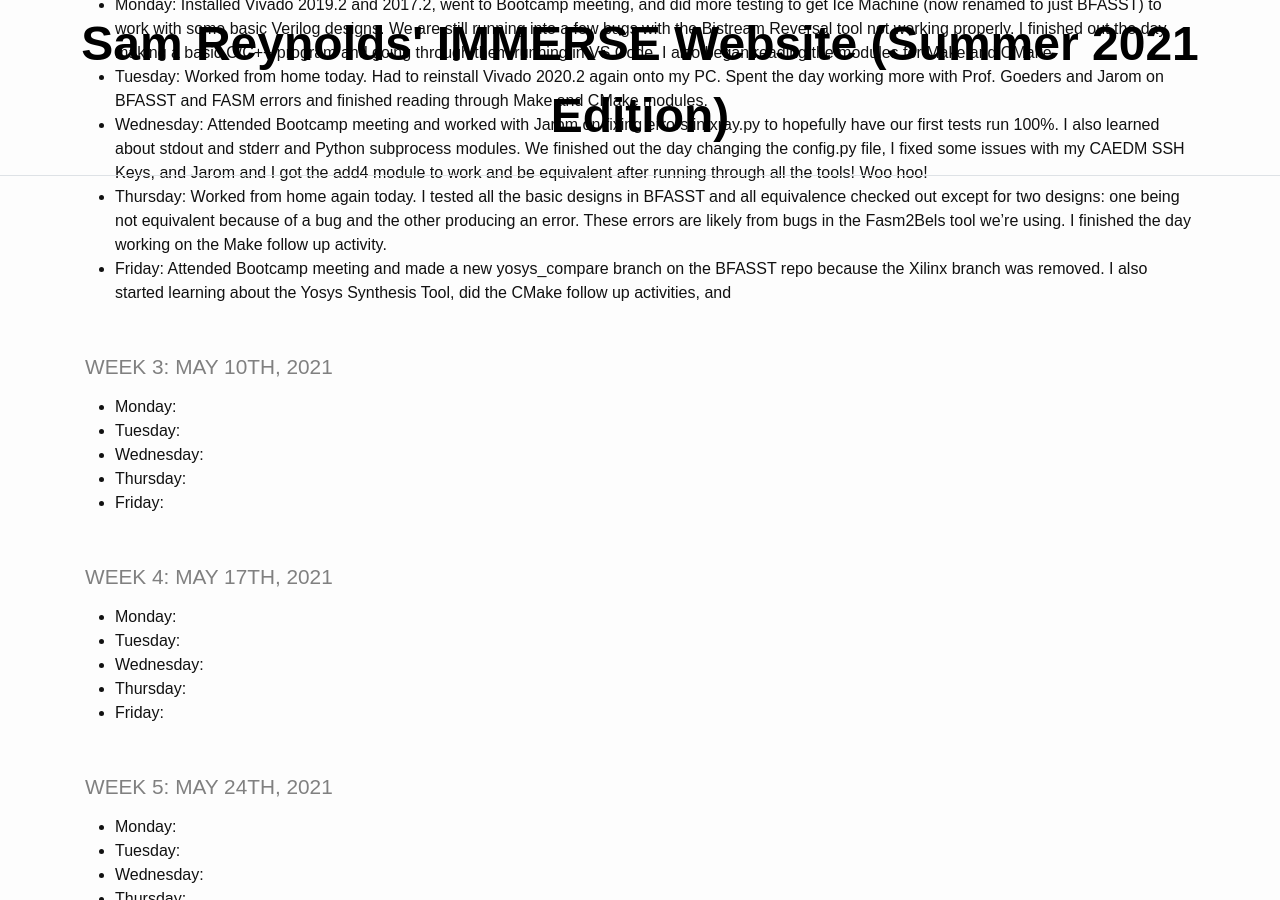
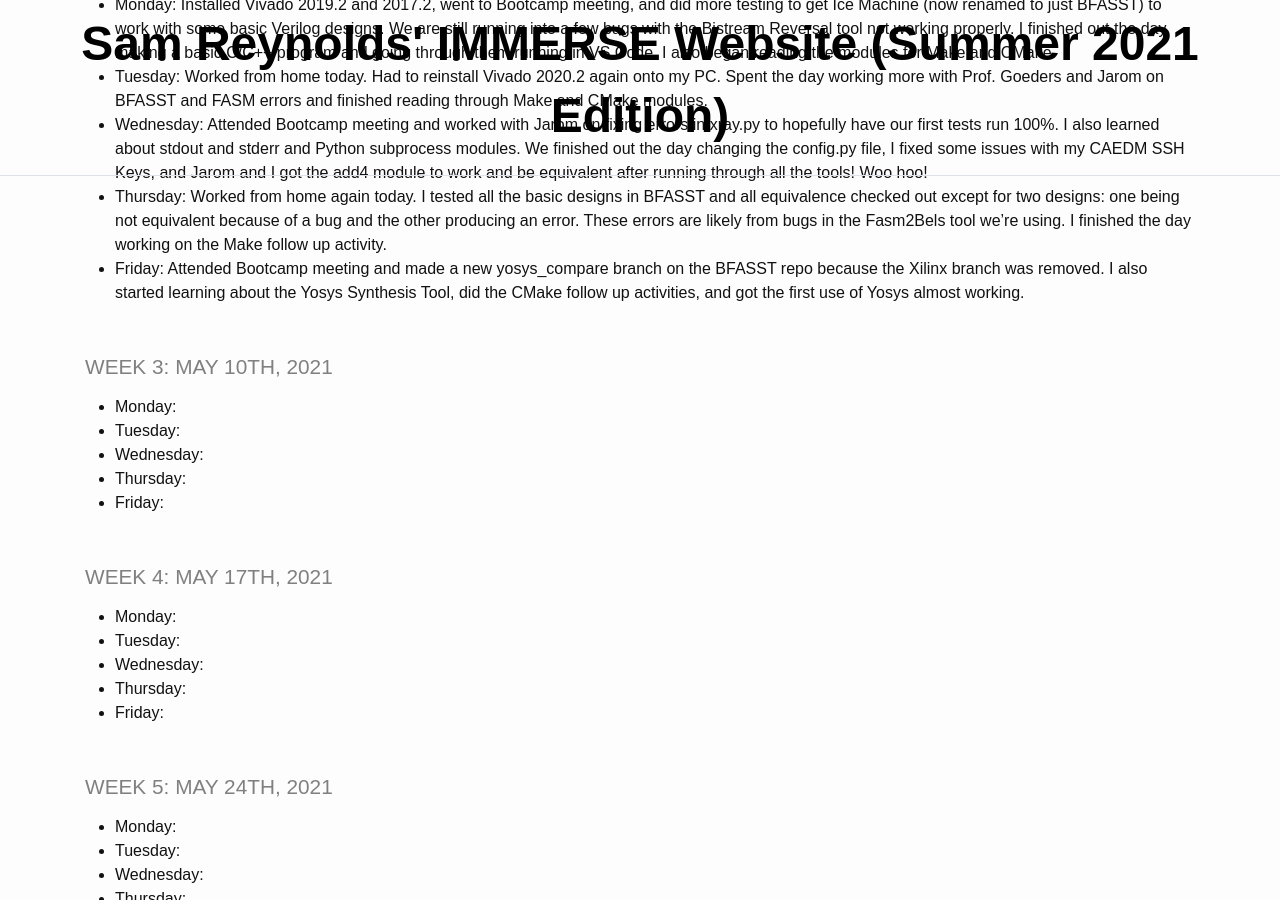
Before and after one commit to TheDHCreator/thedhcreator.github.io, a Jekyll site: the page built from _pages/log.md, in a window 1280 px wide and 900 px high, scrolled down 647 px. Built offline with Jekyll 4.4.1, drawn with Linux system fonts in a browser that asks for light colours.

Commit message:
Finishing from Friday

```diff
--- a/_pages/log.md
+++ b/_pages/log.md
@@ -17,7 +17,7 @@ title: IMMERSE Log
 * **Tuesday**: Worked from home today. Had to reinstall Vivado 2020.2 again onto my PC. Spent the day working more with Prof. Goeders and Jarom on BFASST and FASM errors and finished reading through Make and CMake modules.
 * **Wednesday**: Attended Bootcamp meeting and worked with Jarom on fixing errors in xray.py to hopefully have our first tests run 100%. I also learned about stdout and stderr and Python subprocess modules. We finished out the day changing the config.py file, I fixed some issues with my CAEDM SSH Keys, and Jarom and I got the add4 module to work and be equivalent after running through all the tools! Woo hoo!
 * **Thursday**: Worked from home again today. I tested all the basic designs in BFASST and all equivalence checked out except for two designs: one being not equivalent because of a bug and the other producing an error. These errors are likely from bugs in the Fasm2Bels tool we're using. I finished the day working on the Make follow up activity.
-* **Friday**: Attended Bootcamp meeting and made a new yosys_compare branch on the BFASST repo because the Xilinx branch was removed. I also started learning about the Yosys Synthesis Tool, did the CMake follow up activities, and
+* **Friday**: Attended Bootcamp meeting and made a new yosys_compare branch on the BFASST repo because the Xilinx branch was removed. I also started learning about the Yosys Synthesis Tool, did the CMake follow up activities, and got the first use of Yosys almost working.
 
 ### Week 3: May 10th, 2021
 
```
